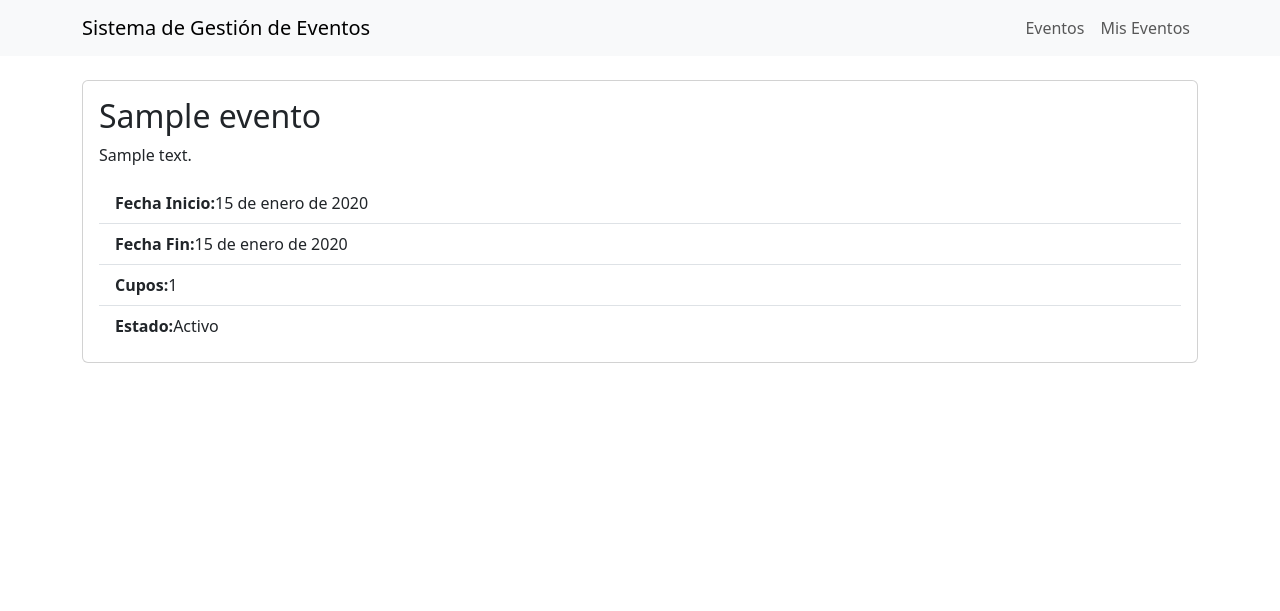
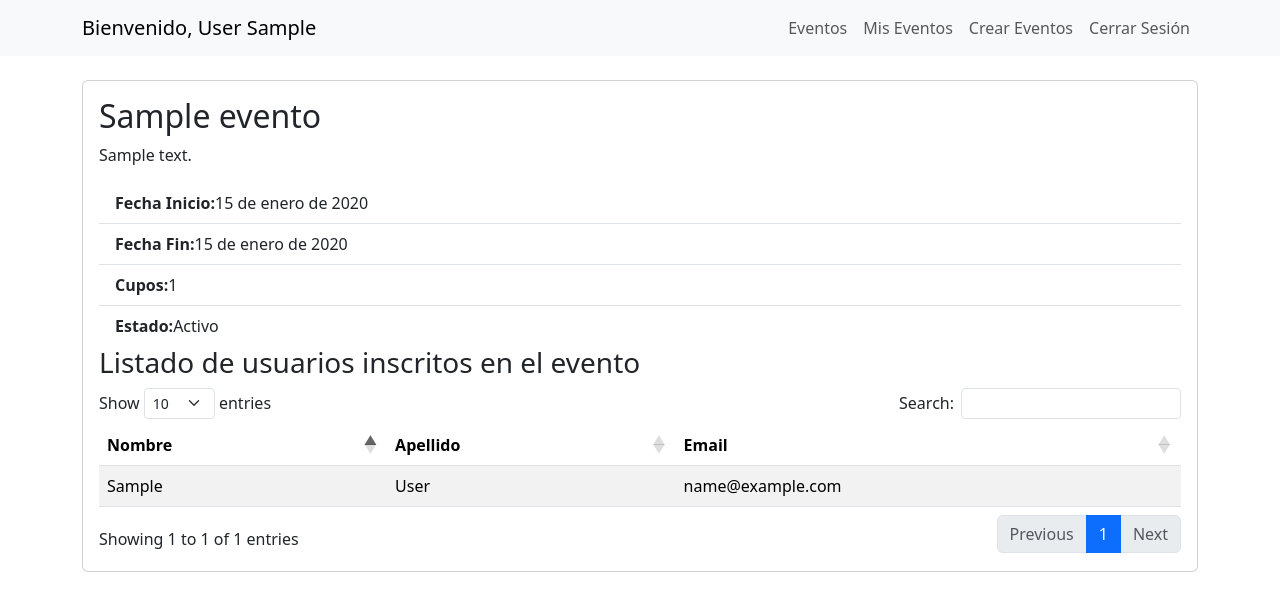
Before and after one commit to Jinson02/gestion_eventos, a Django app: page /evento/1/ in a window 1280 px wide. Shown: the top 611 px of the page. Run offline with Django 5.2, Linux system fonts and the light colour scheme; a user stored in the database is signed in; tables that the repository leaves empty hold one stand-in row (values such as "Sample post"); some libraries are stand-ins or nearby versions.

Commit message:
comit final del proyecto

```diff
--- a/eventos/forms.py
+++ b/eventos/forms.py
@@ -3,7 +3,7 @@
 from .models import Usuario, Evento
 
 
-class BootstrapFormFormMixin:
+class BootstrapFormMixin:
     def __init__(self, *args, **kwargs):
         super().__init__(*args, **kwargs)
         for field in self.fields.values():
@@ -21,7 +21,7 @@
 
     class Meta:
         model = Usuario
-        fields = ('username', 'first_name', 'last_name', 'email', 'password1', 'password2')
+        fields = ['username', 'first_name', 'last_name', 'email', 'password1', 'password2']
 
     def __init__(self, *args, **kwargs):
         super().__init__(*args, **kwargs)
@@ -31,7 +31,7 @@
         self.fields['password1'].label = 'Contraseña'
         self.fields['password2'].label = 'Confirmar contraseña'
 
-class EventoForm(BootstrapFormFormMixin, forms.ModelForm):
+class EventoForm(BootstrapFormMixin, forms.ModelForm):
     class Meta:
         model = Evento
         fields = ['nombre', 'descripcion', 'fecha_inicio', 'fecha_fin', 'cupos', 'estado']
--- a/eventos/models.py
+++ b/eventos/models.py
@@ -1,11 +1,11 @@
 from django.db import models
 
-# Create your models here.
 from django.contrib.auth.models import AbstractUser
+
 
 class Usuario(AbstractUser):
     ROLES = (
-        ('Admin', 'Administrador'),
+        ('admin', 'Administrador'),
         ('normal', 'Usuario Normal'),
     )
 
--- a/eventos/urls.py
+++ b/eventos/urls.py
@@ -3,7 +3,6 @@
     RegistroUsuarioView, CustomLoginView, ListaEventosView, DetalleEventoView, CrearEventoView,
     MisEventosView, InscribirEventoView, CustomLogoutView
 )
-
 
 urlpatterns = [
     path('', ListaEventosView.as_view(), name='lista_eventos'),
--- a/eventos/views.py
+++ b/eventos/views.py
@@ -1,11 +1,12 @@
-from django.contrib.auth.mixins import LoginRequiredMixin, UserPassesTestMixin
-from django.shortcuts import render, redirect
 from django.contrib import messages
 from django.contrib.auth import login, logout
+from django.contrib.auth.mixins import LoginRequiredMixin, UserPassesTestMixin
 from django.contrib.auth.views import LoginView
+from django.shortcuts import render, redirect
 from django.urls import reverse_lazy
 from django.views import View
 from django.views.generic import CreateView, ListView, DetailView
+
 from eventos.forms import RegistroUsuarioForm, EventoForm
 from eventos.models import Evento
 
@@ -15,7 +16,6 @@
     template_name = 'eventos/lista_eventos.html'
 
     context_object_name = 'eventos'
-
 
     def get_queryset(self):
         if self.request.user.rol == 'admin':
@@ -36,10 +36,12 @@
         evento = self.get_object()
         if request.user not in evento.inscritos.all() and evento.inscritos.count() < evento.cupos:
             evento.inscritos.add(request.user)
-            messages.success(request, f'Se inscrito exitosamente en el evento {evento.nombre}')
+            messages.success(request, f'Se ha inscrito exitosamente en el evento {evento.nombre}')
         else:
-            messages.error(request, 'No se pudo realizar la inscripción. El curso puede estar lleno o ya estás inscrito')
+            messages.error(request,
+                           'No se pudo realizar la inscripción. El evento puede estar lleno o ya está inscrito ')
         return redirect('detalle_evento', pk=evento.pk)
+
 
 class CrearEventoView(LoginRequiredMixin, UserPassesTestMixin, CreateView):
     model = Evento
@@ -52,7 +54,7 @@
 
     def form_valid(self, form):
         response = super().form_valid(form)
-        messages.success(self.request, 'Evento creado exitosamente')
+        messages.success(self.request, 'El evento se ha creado correctamente')
         return response
 
 
@@ -66,21 +68,23 @@
 
 
 class CustomLoginView(LoginView):
-    template_name ='registro/login.html'
+    template_name = 'registro/login.html'
 
     def form_invalid(self, form):
-        messages.error(self.request, 'Usuario o contraseña incorrecta. Por favor, ingrese nuevamente.')
-        return super().form_valid(form)
+        messages.error(self.request, 'Usuario o contraseña incorrectos. Por favor, ingrese nuevamente.')
+        return super().form_invalid(form)
+
 
 class CustomLogoutView(View):
     def get(self, request):
         logout(request)
-        messages.success(request, 'Sesión cerrada exitosamente.')
+        messages.success(request, 'Sesión cerrada correctamente.')
         response = redirect('login')
         response['Cache-Control'] = 'no-cache, no-store, must-revalidate'
         response['Pragma'] = 'no-cache'
         response['Expires'] = '0'
         return response
+
 
 class RegistroUsuarioView(CreateView):
     form_class = RegistroUsuarioForm
@@ -90,11 +94,11 @@
     def form_valid(self, form):
         response = super().form_valid(form)
         login(self.request, self.object)
-        messages.success(self.request, 'Registrado exitosamente.')
+        messages.success(self.request, "Se ha registrado exitosamente.")
         return response
 
     def form_invalid(self, form):
         for field, errors in form.errors.items():
             for error in errors:
-                messages.error(self.request, f'{field}: {error}')
+                messages.error(self.request, f"{field}: {error}")
         return super().form_invalid(form)
--- a/sistema_eventos/settings.py
+++ b/sistema_eventos/settings.py
@@ -132,3 +132,4 @@
 
 LOGIN_REDIRECT_URL = 'lista_eventos'
 LOGOUT_REDIRECT_URL = 'login'
+LOGIN_URL = 'login'
--- a/sistema_eventos/urls.py
+++ b/sistema_eventos/urls.py
@@ -1,19 +1,4 @@
-"""
-URL configuration for sistema_eventos project.
 
-The `urlpatterns` list routes URLs to views. For more information please see:
-    https://docs.djangoproject.com/en/5.0/topics/http/urls/
-Examples:
-Function views
-    1. Add an import:  from my_app import views
-    2. Add a URL to urlpatterns:  path('', views.home, name='home')
-Class-based views
-    1. Add an import:  from other_app.views import Home
-    2. Add a URL to urlpatterns:  path('', Home.as_view(), name='home')
-Including another URLconf
-    1. Import the include() function: from django.urls import include, path
-    2. Add a URL to urlpatterns:  path('blog/', include('blog.urls'))
-"""
 from django.contrib import admin
 from django.urls import path, include
 
@@ -26,4 +11,5 @@
     path('login/', CustomLoginView.as_view(), name='login'),
     path('logout/', CustomLogoutView.as_view(), name='logout'),
 
+
 ]
--- a/templates/base.html
+++ b/templates/base.html
@@ -2,11 +2,12 @@
 <html lang="en">
 <head>
     <meta charset="UTF-8">
-    <title>{% block titulo %} Sistema de Gestión de Eventos {% endblock %}</title>
-    <!--Bootstrap 5.3-->
+    <title>{% block titulo %} Sistema de Gestión Eventos {% endblock %}</title>
+    <!-- Bootstrap 5.3 -->
     <link href="https://cdn.jsdelivr.net/npm/bootstrap@5.3.3/dist/css/bootstrap.min.css" rel="stylesheet" integrity="sha384-QWTKZyjpPEjISv5WaRU9OFeRpok6YctnYmDr5pNlyT2bRjXh0JMhjY6hW+ALEwIH" crossorigin="anonymous">
-    <!--DataTables-->
-    <link rel="stylesheet" href="https://cdn.datatables.net/2.0.8/css/dataTables.dataTables.css" />
+
+        <!-- DataTables CSS -->
+    <link href="https://cdn.datatables.net/1.10.24/css/dataTables.bootstrap5.min.css" rel="stylesheet">
     {% block css_extras %}{% endblock %}
 
 </head>
@@ -14,12 +15,12 @@
 
 <nav class="navbar navbar-expand-lg navbar-light bg-light">
     <div class="container">
-        <a class="navbar-brand" href="{% url 'lista_eventos' %}">Sistema de Gestión de Eventos</a><!--hacer enlace a lista de eventos-->
+        <a class="navbar-brand" href="{% url 'lista_eventos' %}">Bienvenido, {{ user.last_name }} {{ user.first_name }}</a> <!-- hacer enlace a lista de eventos -->
         <button class="navbar-toggler" type="button" data-bs-toggle="collapse" data-bs-target="#navbarNav" aria-controls="navbarNav" aria-expanded="false" aria-label="Toggle navigation">
                 <span class="navbar-toggler-icon"></span>
         </button>
-        <!--hacer lista de opciones segun validación del usuario-->
-        <div class="collapse navbar-collapse" id="navbar">
+        <!-- hacer lista de opciones según validación del usuario -->
+        <div class="collapse navbar-collapse" id="navbarNav">
             <ul class="navbar-nav ms-auto">
                 {% if user.is_authenticated %}
                     <li class="nav-item">
@@ -31,8 +32,11 @@
                     {% if user.rol == 'admin' %}
                         <li class="nav-item">
                             <a class="nav-link" href="{% url 'crear_eventos' %}">Crear Eventos</a>
-                    </li>
+                        </li>
                      {% endif %}
+                     <li class="nav-item">
+                         <a class="nav-link" href="{% url 'logout' %}">Cerrar Sesión</a>
+                     </li>
                 {% else %}
                     <li class="nav-item">
                         <a class="nav-link" href="{% url 'login' %}">Iniciar Sesión</a>
@@ -54,14 +58,27 @@
 </div>
 
 
-<!--Bootstrap 5.3 Bundle JS-->
+<!-- Bootstrap 5.3 Bundle JS -->
 <script src="https://cdn.jsdelivr.net/npm/bootstrap@5.3.3/dist/js/bootstrap.bundle.min.js" integrity="sha384-YvpcrYf0tY3lHB60NNkmXc5s9fDVZLESaAA55NDzOxhy9GkcIdslK1eN7N6jIeHz" crossorigin="anonymous"></script>
-<!--SweetAlert v11.12.1-->
+<!-- Sweetalert2 v11.12.1  -->
 <script src="https://cdn.jsdelivr.net/npm/sweetalert2@11"></script>
-<!--DataTables-->
-<script src="https://cdn.datatables.net/2.0.8/js/dataTables.js"></script>
+<!-- jQuery (necesario para DataTables) -->
+<script src="https://code.jquery.com/jquery-3.6.0.min.js"></script>
+<!-- DataTables JS -->
+<script src="https://cdn.datatables.net/1.10.24/js/jquery.dataTables.min.js"></script>
+<script src="https://cdn.datatables.net/1.10.24/js/dataTables.bootstrap5.min.js"></script>
 
+<script>
+    $(document).ready(function() {
+        $('.datatable').DataTable({
+            language: {
+                url: '//cdn.datatables.net/plug-ins/1.10.24/i18n/Spanish.json'
+            }
+        });
+    });
+</script>
 {% block js_extras %}
+
 
 {% endblock %}
 
--- a/templates/eventos/detalle_evento.html
+++ b/templates/eventos/detalle_evento.html
@@ -14,14 +14,14 @@
 
         {% if user.rol == 'normal' and evento.estado %}
             {% if user in evento.inscritos.all %}
-                <p class="mt-3 text-success">Ya se encuentra inscrito en este evento.</p>
+                <p class="mt-3 text-success">Ya estás inscrito en este evento.</p>
             {% else %}
                 <a href="{% url 'inscribir_evento' evento.pk %}" class="btn btn-primary mt-3">Inscribirse</a>
             {% endif %}
         {% endif %}
 
         {% if user.rol == 'admin' %}
-            <h3 class="mt-4">Listado de usuarios inscritos en el evento</h3>
+            <h3 class="mt-4>">Listado de usuarios inscritos en el evento</h3>
             <table class="table table-striped datatable">
                 <thead>
                     <tr>
@@ -39,7 +39,7 @@
                         </tr>
                     {% empty %}
                         <tr>
-                            <td colspan="3">No hay usuarios registrados en este evento.</td>
+                            <td colspan="3"> No hay usuarios registrados en este evento.</td>
                         </tr>
                     {% endfor %}
                 </tbody>
--- a/templates/eventos/lista_eventos.html
+++ b/templates/eventos/lista_eventos.html
@@ -1,7 +1,7 @@
 {% extends 'base.html' %}
 {% block titulo %}Lista de eventos{% endblock %}
 {% block contenido %}
-<h2 >Listado de eventos</h2>
+<h2>Listado de eventos</h2>
     <table class="table table-striped datatable">
         <thead>
             <tr>
@@ -27,7 +27,7 @@
                 </tr>
             {% empty %}
                 <tr>
-                    <td colspan="7">No hay eventos disponibles</td>
+                    <td colspan="7">No hay eventos disponibles.</td>
                 </tr>
             {% endfor %}
         </tbody>
```
Also changed, not shown: templates/registro/login.html (+6 -8 lines), templates/registro/registro.html (+10 -8 lines), templates/eventos/eventos_form.html (line endings or trailing spaces).
